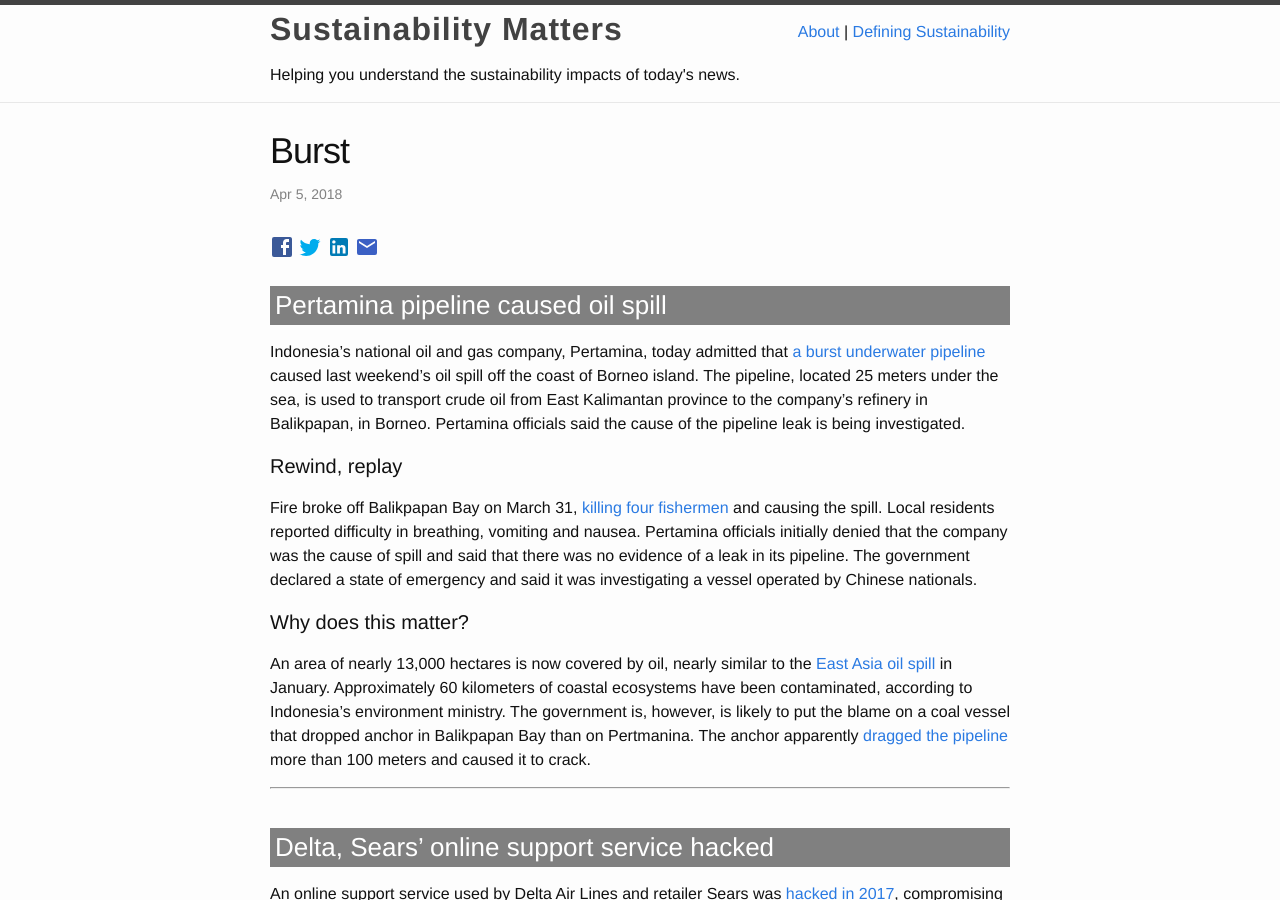
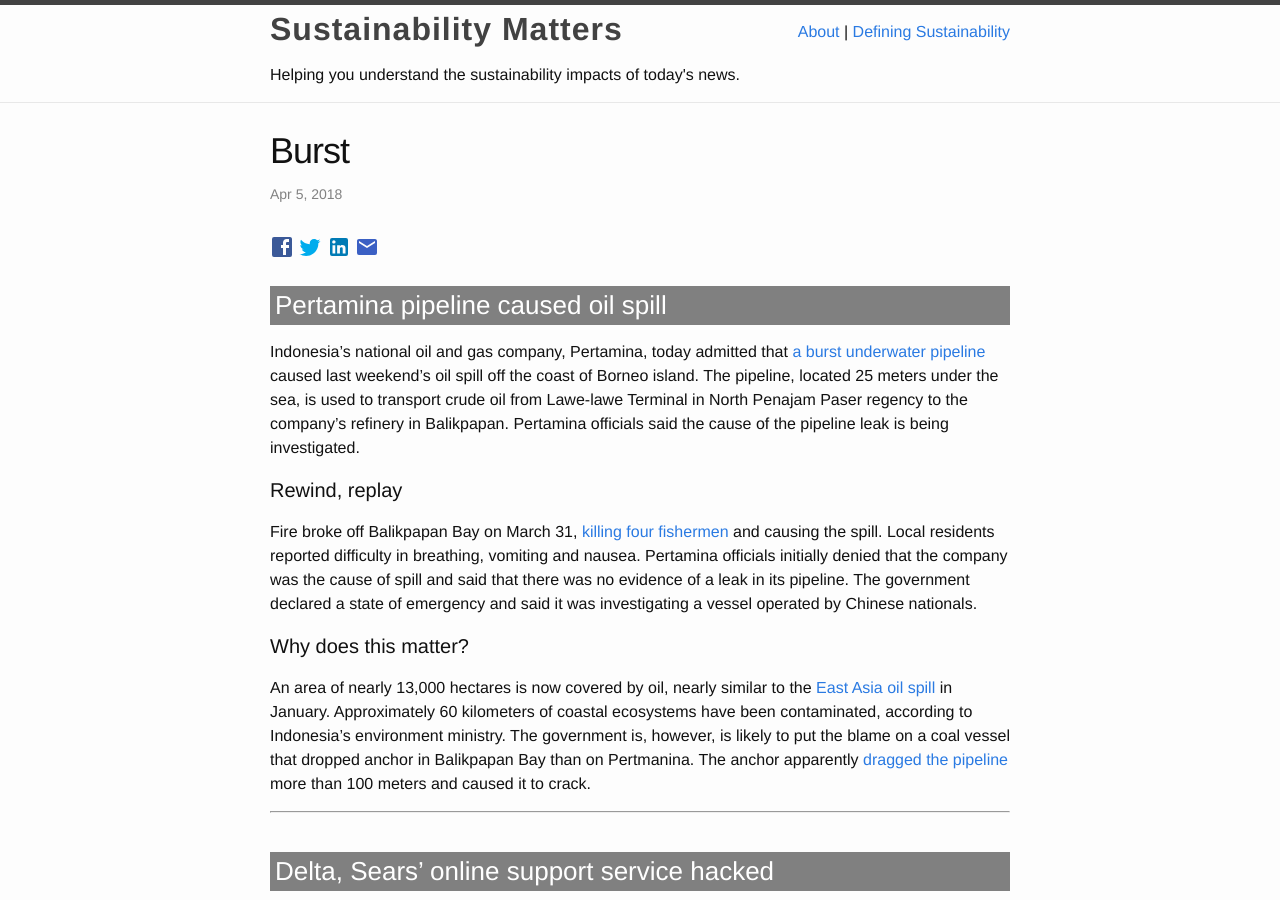
Before and after one commit to Sparkleleuk/Sustainability_Matters, a Jekyll site: the page built from _posts/2018-04-05-Pertamina-Delta-Sears.markdown, in a window 1280 px wide and 900 px high. Built offline with Jekyll 4.4.1, drawn with Linux system fonts in a browser that asks for light colours.

Commit message:
fix post

```diff
--- a/_posts/2018-04-05-Pertamina-Delta-Sears.markdown
+++ b/_posts/2018-04-05-Pertamina-Delta-Sears.markdown
@@ -7,7 +7,7 @@ categories: [Environment, Privacy]
 
 ### Pertamina pipeline caused oil spill
 
-Indonesia's national oil and gas company, Pertamina, today admitted that <a href="http://www.thejakartapost.com/news/2018/04/04/burst-undersea-pipeline-caused-oil-spill-says-pertamina.html" target="_blank">a burst underwater pipeline</a> caused last weekend's oil spill off the coast of Borneo island. The pipeline, located 25 meters under the sea, is used to transport crude oil from East Kalimantan province to the company's refinery in Balikpapan, in Borneo. Pertamina officials said the cause of the pipeline leak is being investigated.
+Indonesia's national oil and gas company, Pertamina, today admitted that <a href="http://www.thejakartapost.com/news/2018/04/04/burst-undersea-pipeline-caused-oil-spill-says-pertamina.html" target="_blank">a burst underwater pipeline</a> caused last weekend's oil spill off the coast of Borneo island. The pipeline, located 25 meters under the sea, is used to transport crude oil from Lawe-lawe Terminal in North Penajam Paser regency to the company's refinery in Balikpapan. Pertamina officials said the cause of the pipeline leak is being investigated.
 
 #### Rewind, replay
 
```
